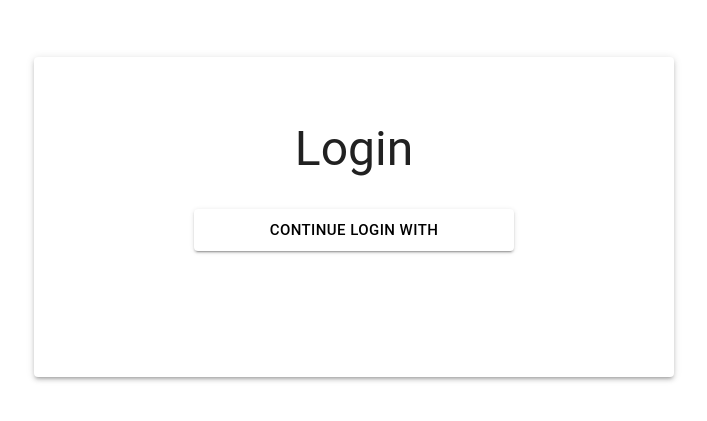
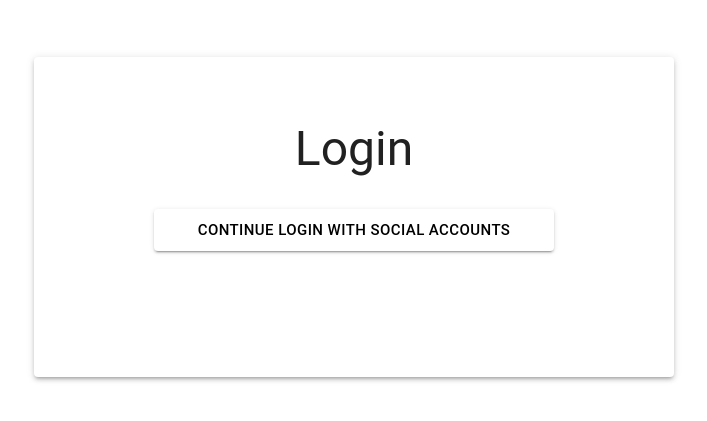
Before and after one commit to zahidalidev/moramedical, a Next.js app: page /auth/login in a window 1280 px wide. Shown: the part 183-604 px from the top of the page, without its empty margins (286-993 px from the left). Built offline with nearby package versions, Linux system fonts and the light colour scheme; no server answers.

Commit message:
refactor

```diff
--- a/pages/auth/login/index.jsx
+++ b/pages/auth/login/index.jsx
@@ -23,9 +23,9 @@ const Login = () => {
         <Typography className={styles.heading} variant='h3'>
           Login
         </Typography>
-        <Button onClick={() => signIn()} className={styles.button} size='large' variant='contained'>
+        <Button onClick={() => signIn()} className={styles.LoginButton} size='large' variant='contained'>
           {/* <Image src='/images/google.png' alt='google' width='30' height='30' /> */}
-          Continue login with
+          Continue login with social accounts
         </Button>
       </Paper>
     </Box>
--- a/pages/auth/login/styles.module.scss
+++ b/pages/auth/login/styles.module.scss
@@ -19,8 +19,8 @@
       margin-top: 4rem;
     }
 
-    .button {
-      width: 20rem;
+    .LoginButton {
+      width: 25rem;
       margin-top: 2rem;
       background-color: $white;
       color: $black;
```
